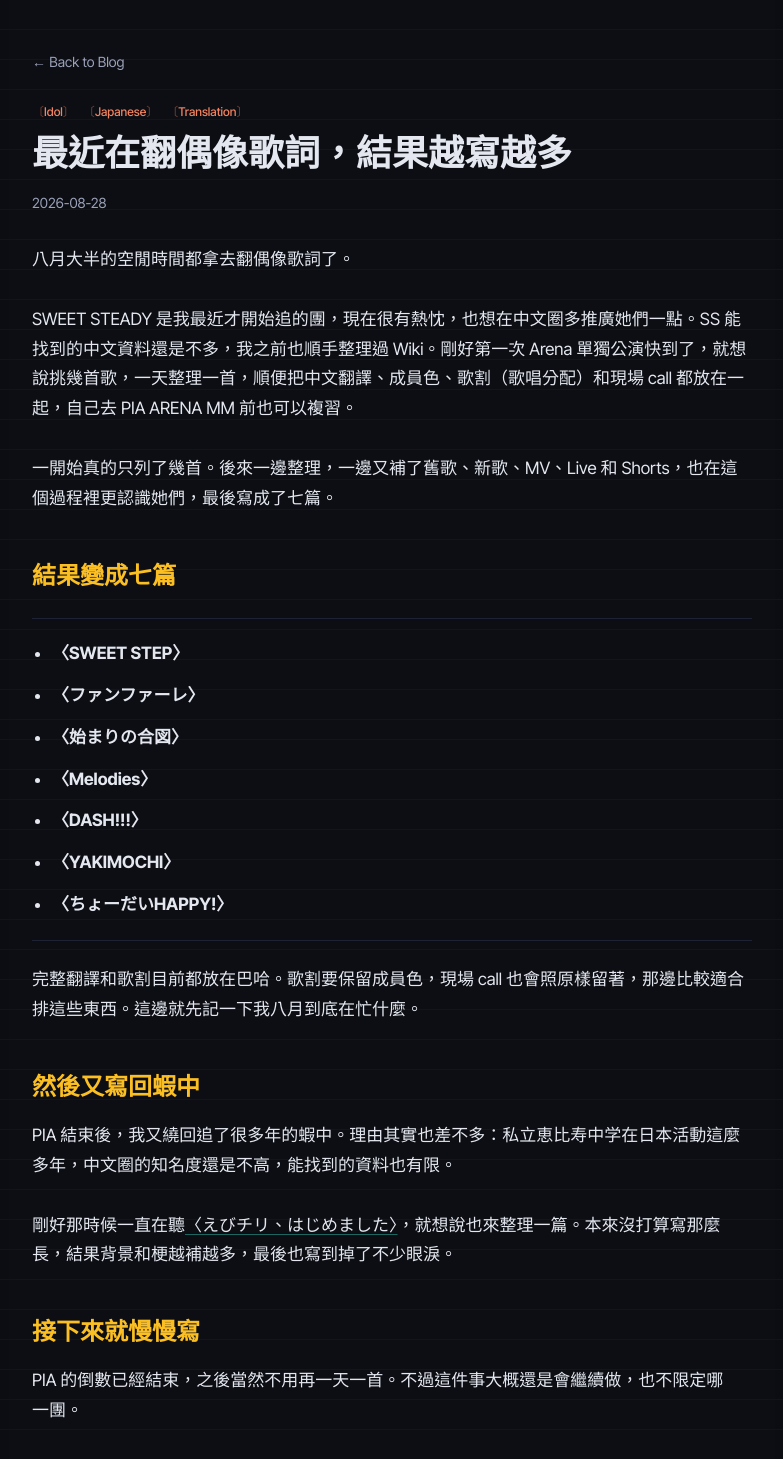
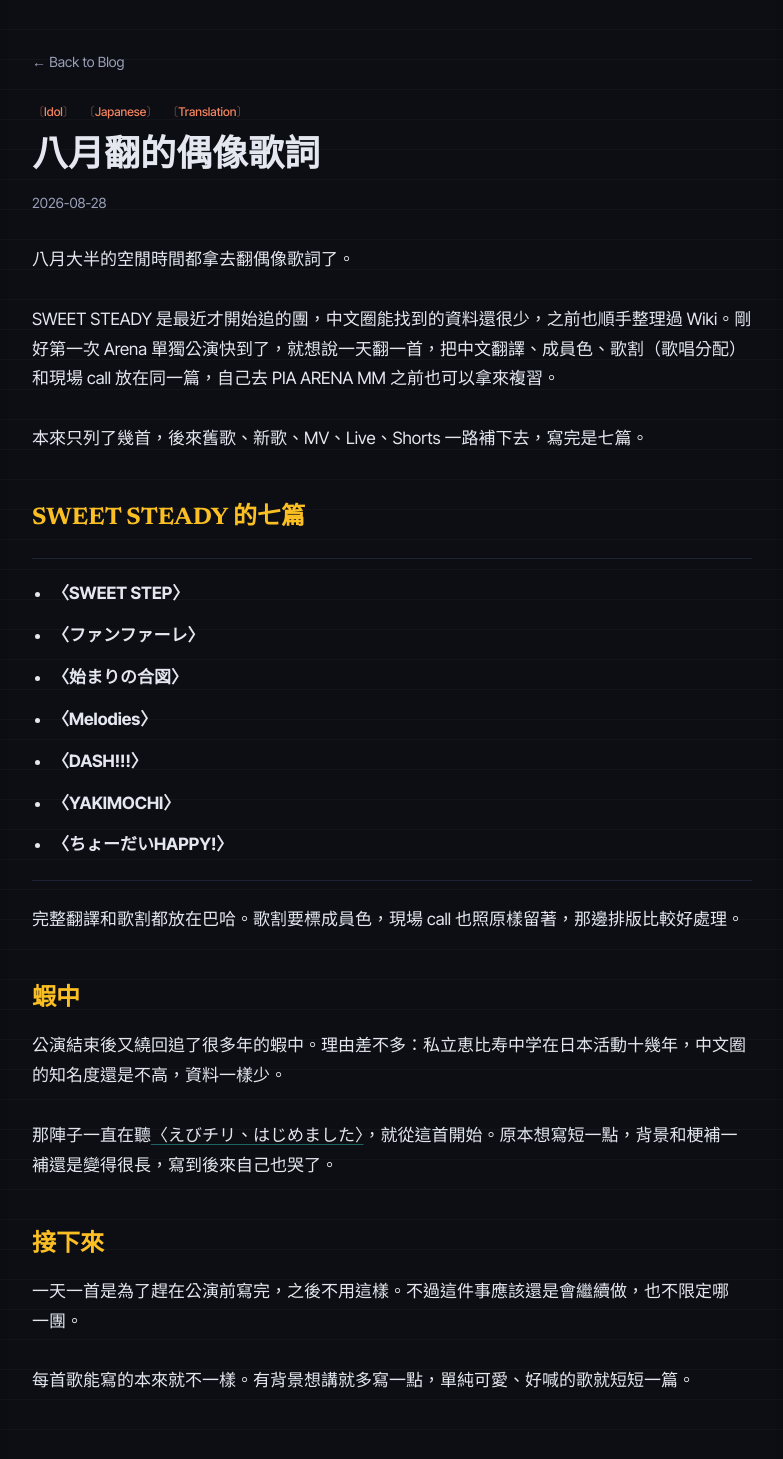
Before and after one commit to HanaYukii/hanayukii-site, a Next.js app: page /blog/idol-lyrics-translation-series in a window 1280 px wide. Shown: the part 80-1539 px from the top of the page, without its empty margins (248-1031 px from the left). Built offline with nearby package versions, Linux system fonts and the light colour scheme.

Commit message:
Retitle the lyric post and flatten its tone

```diff
--- a/src/app/blog/idol-lyrics-translation-series/page.tsx
+++ b/src/app/blog/idol-lyrics-translation-series/page.tsx
@@ -8,13 +8,13 @@ import { articleMetadata } from "@/lib/seo";
 const href = "/blog/idol-lyrics-translation-series";
 
 export const metadata: Metadata = articleMetadata(href, {
-  title: "最近在翻偶像歌詞，結果越寫越多 | 花雪 HanaYukii",
+  title: "八月翻的偶像歌詞 | 花雪 HanaYukii",
   description:
-    "最近開始追 SWEET STEADY，想趁著有熱忱多補一些中文資料。原本只列幾首想寫的歌，最後整理成七篇，後來連蝦中的也一起寫了。",
+    "趕在 SWEET STEADY 第一次 Arena 公演前一天翻一首，把中文翻譯、成員色、歌割和現場 call 整理成七篇，公演結束後又寫了一篇蝦中。",
   openGraph: {
-    title: "最近在翻偶像歌詞，結果越寫越多",
+    title: "八月翻的偶像歌詞",
     description:
-      "最近開始追 SWEET STEADY，想替中文圈多補一些資料。原本只列幾首歌，最後整理成七篇，也在過程中更認識她們。",
+      "趕在 SWEET STEADY 第一次 Arena 公演前一天翻一首，寫成七篇，公演結束後又補了一篇蝦中。",
     type: "article",
   },
 });
@@ -82,7 +82,7 @@ export default function IdolLyricsTranslationSeries() {
         </div>
 
         <h1 className="mb-3 text-3xl font-bold leading-tight sm:text-4xl">
-          最近在翻偶像歌詞，結果越寫越多
+          八月翻的偶像歌詞
         </h1>
         <p className="mb-8 text-sm text-text-muted">2026-08-28</p>
       </FadeIn>
@@ -93,18 +93,17 @@ export default function IdolLyricsTranslationSeries() {
             八月大半的空閒時間都拿去翻偶像歌詞了。
           </p>
           <p>
-            SWEET STEADY 是我最近才開始追的團，現在很有熱忱，也想在中文圈多推廣她們一點。SS
-            能找到的中文資料還是不多，我之前也順手整理過 Wiki。剛好第一次 Arena
-            單獨公演快到了，就想說挑幾首歌，一天整理一首，順便把中文翻譯、成員色、歌割（歌唱分配）和現場 call
-            都放在一起，自己去 PIA ARENA MM 前也可以複習。
+            SWEET STEADY 是最近才開始追的團，中文圈能找到的資料還很少，之前也順手整理過
+            Wiki。剛好第一次 Arena 單獨公演快到了，就想說一天翻一首，把中文翻譯、成員色、歌割（歌唱分配）和現場
+            call 放在同一篇，自己去 PIA ARENA MM 之前也可以拿來複習。
           </p>
           <p>
-            一開始真的只列了幾首。後來一邊整理，一邊又補了舊歌、新歌、MV、Live 和 Shorts，也在這個過程裡更認識她們，最後寫成了七篇。
+            本來只列了幾首，後來舊歌、新歌、MV、Live、Shorts 一路補下去，寫完是七篇。
           </p>
         </FadeIn>
 
         <FadeIn>
-          <Heading id="sweet-steady">結果變成七篇</Heading>
+          <Heading id="sweet-steady">SWEET STEADY 的七篇</Heading>
           <ul className="my-6 list-disc space-y-3 border-y border-border py-5 pl-5">
             {sweetSteadyPosts.map((post) => (
               <li key={post.url}>
@@ -120,18 +119,18 @@ export default function IdolLyricsTranslationSeries() {
             ))}
           </ul>
           <p>
-            完整翻譯和歌割目前都放在巴哈。歌割要保留成員色，現場 call
-            也會照原樣留著，那邊比較適合排這些東西。這邊就先記一下我八月到底在忙什麼。
+            完整翻譯和歌割都放在巴哈。歌割要標成員色，現場 call
+            也照原樣留著，那邊排版比較好處理。
           </p>
         </FadeIn>
 
         <FadeIn>
-          <Heading id="ebichu">然後又寫回蝦中</Heading>
+          <Heading id="ebichu">蝦中</Heading>
           <p>
-            PIA 結束後，我又繞回追了很多年的蝦中。理由其實也差不多：私立恵比寿中学在日本活動這麼多年，中文圈的知名度還是不高，能找到的資料也有限。
+            公演結束後又繞回追了很多年的蝦中。理由差不多：私立恵比寿中学在日本活動十幾年，中文圈的知名度還是不高，資料一樣少。
           </p>
           <p>
-            剛好那時候一直在聽
+            那陣子一直在聽
             <a
               href="https://home.gamer.com.tw/artwork.php?sn=6387976"
               target="_blank"
@@ -140,20 +139,17 @@ export default function IdolLyricsTranslationSeries() {
             >
               〈えびチリ、はじめました〉
             </a>
-            ，就想說也來整理一篇。本來沒打算寫那麼長，結果背景和梗越補越多，最後也寫到掉了不少眼淚。
+            ，就從這首開始。原本想寫短一點，背景和梗補一補還是變得很長，寫到後來自己也哭了。
           </p>
         </FadeIn>
 
         <FadeIn>
-          <Heading id="next">接下來就慢慢寫</Heading>
+          <Heading id="next">接下來</Heading>
           <p>
-            PIA 的倒數已經結束，之後當然不用再一天一首。不過這件事大概還是會繼續做，也不限定哪一團。
+            一天一首是為了趕在公演前寫完，之後不用這樣。不過這件事應該還是會繼續做，也不限定哪一團。
           </p>
           <p>
-            每首歌能寫的本來就不一樣，不一定每首背後都有那麼多故事。有東西想講就多寫一點，單純可愛、好喊的歌就短短寫完。反正喜歡什麼就慢慢寫什麼。
-          </p>
-          <p>
-            完整翻譯和歌割還是放巴哈。這邊就偶爾記一下最近又寫了什麼。
+            每首歌能寫的本來就不一樣。有背景想講就多寫一點，單純可愛、好喊的歌就短短一篇。
           </p>
         </FadeIn>
       </div>
--- a/src/data/posts.ts
+++ b/src/data/posts.ts
@@ -25,10 +25,10 @@ export type Post = {
 
 export const posts: Post[] = [
   {
-    title: "最近在翻偶像歌詞，結果越寫越多",
+    title: "八月翻的偶像歌詞",
     date: "2026-08-28",
     summary:
-      "最近開始追 SWEET STEADY，想趁著有熱忱多補一些中文資料。原本只列幾首想寫的歌，最後整理成七篇，後來連蝦中的也一起寫了。",
+      "趕在 SWEET STEADY 第一次 Arena 公演前一天翻一首，把中文翻譯、成員色、歌割和現場 call 整理成七篇，公演結束後又寫了一篇蝦中。",
     tags: ["Idol", "Japanese", "Translation"],
     tagStyle: "text-accent",
     href: "/blog/idol-lyrics-translation-series",
```
